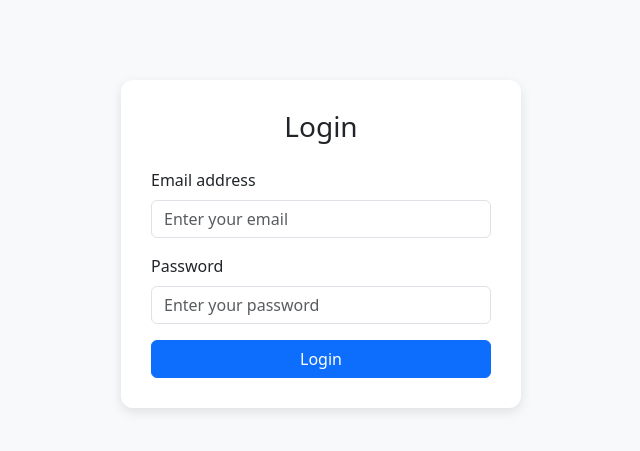
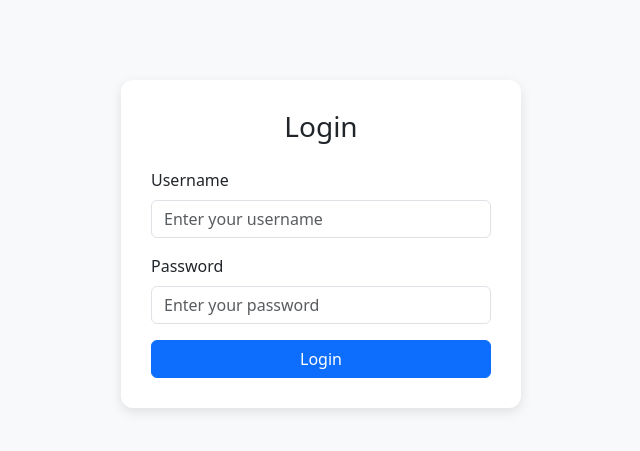
Before and after one commit to wilsx2/mini-todo, a Flask app: page /login in a window 1280 px wide. Shown: the top 451 px of the page, without its empty margins (319-959 px from the left). Run offline with Flask 3, Linux system fonts and the light colour scheme.

Commit message:
Added request handling to redirect users from the login page to their todo lists

```diff
--- a/app.py
+++ b/app.py
@@ -1,4 +1,4 @@
-from flask import Flask, redirect, url_for, render_template
+from flask import Flask, redirect, url_for, render_template, request
 
 app = Flask(__name__)
 
@@ -6,13 +6,17 @@ app = Flask(__name__)
 def root():
     return redirect(url_for("login"))
 
-@app.route("/login")
+@app.route("/login", methods=["POST", "GET"])
 def login():
-    return render_template("login.html")
+    if request.method == "POST":
+        username = request.form["username"]
+        return redirect(url_for("tdlist", usr= username))
+    else:
+        return render_template("login.html")
 
-@app.route("/list/<name>")
-def tdlist(name):
-    return render_template("list.html", name= name)
+@app.route("/list/<usr>")
+def tdlist(usr):
+    return render_template("list.html", name= usr)
 
 
 if __name__ == "__main__":
--- a/templates/login.html
+++ b/templates/login.html
@@ -14,14 +14,15 @@
     <div class="login-container">
     <h3 class="text-center mb-4">Login</h3>
 
-    <form>
+    <form action="#" method="post">
         <div class="mb-3">
-            <label for="email" class="form-label">Email address</label>
+            <label for="username" class="form-label">Username</label>
             <input
-                type="email"
+                type="username"
                 class="form-control"
-                id="email"
-                placeholder="Enter your email"
+                id="username"
+                name="username"
+                placeholder="Enter your username"
                 required
             />
         </div>
@@ -32,6 +33,7 @@
                 type="password"
                 class="form-control"
                 id="password"
+                name="password"
                 placeholder="Enter your password"
                 required
             />
```
